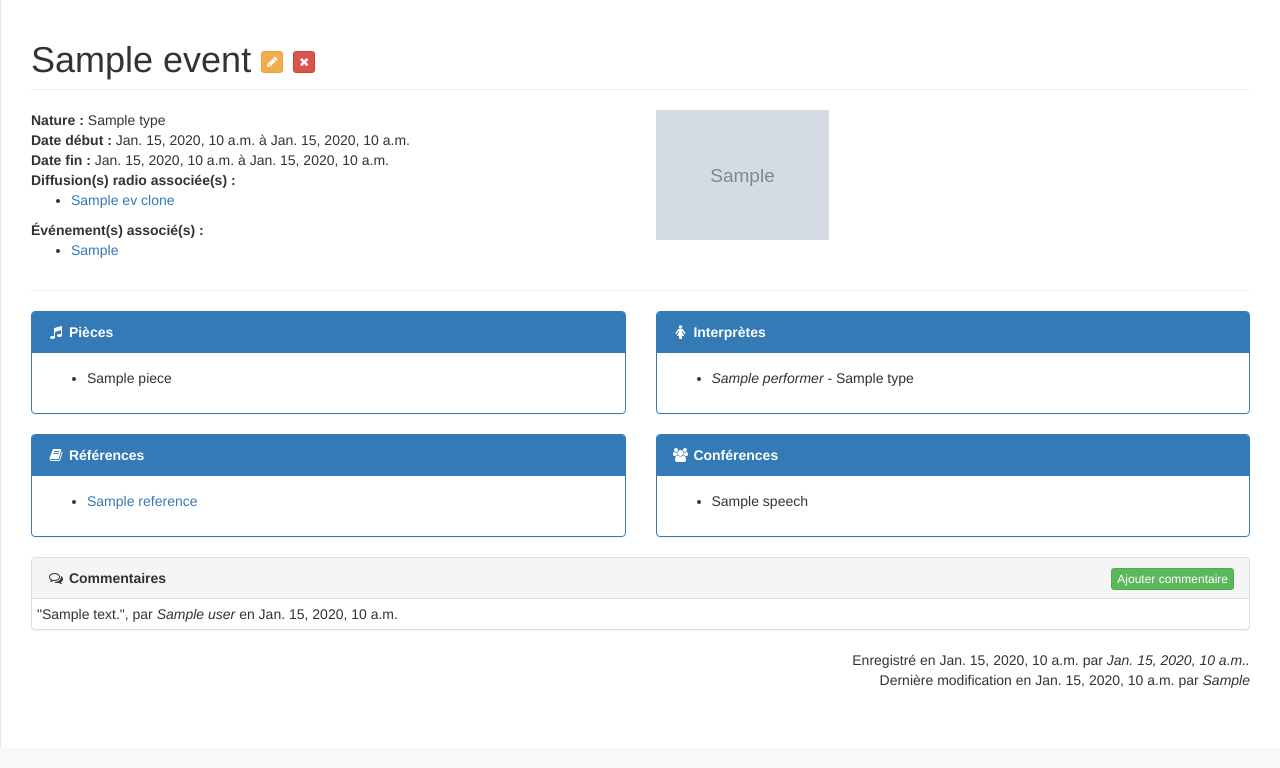
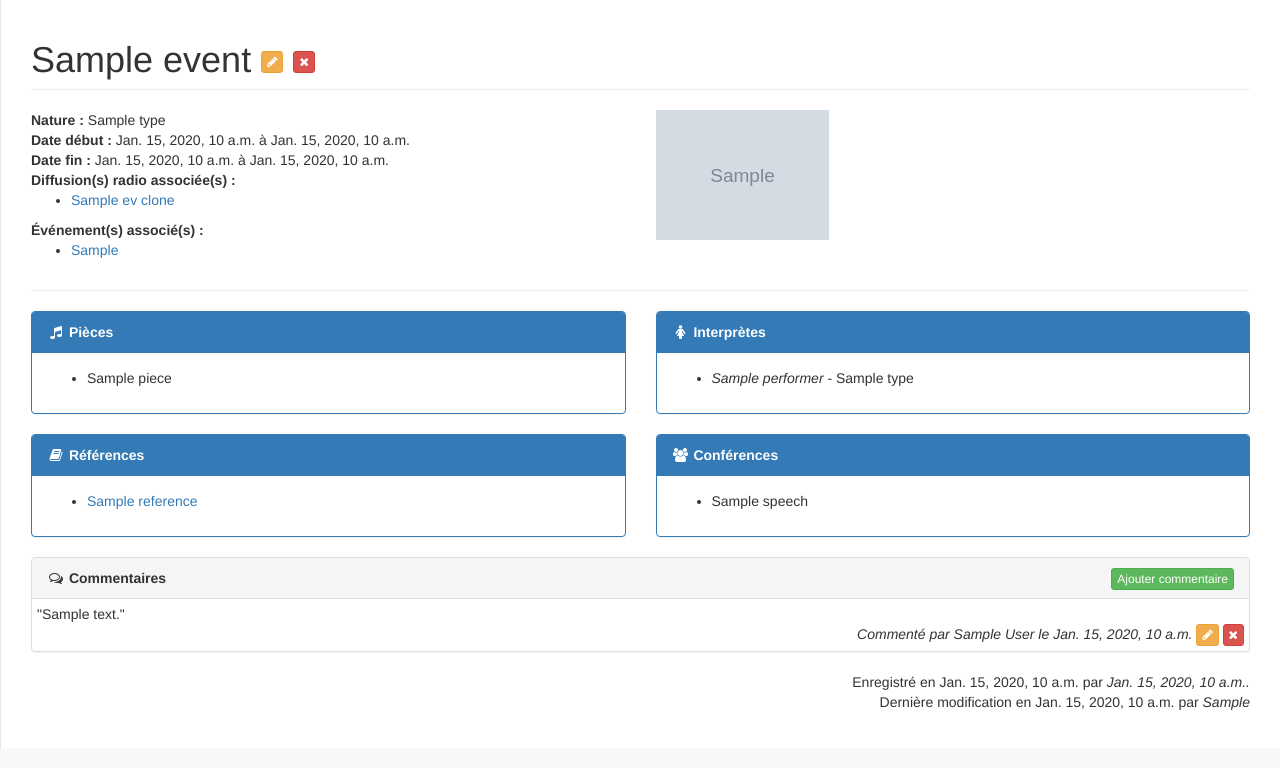
Before and after one commit to tiagovaz/mozartdb, a Django app: template mozartweb/templates/detail.html in a window 1280 px wide. Shown: the part 52-820 px from the top of the page. Run offline with Django 3.2, Linux system fonts and the light colour scheme; the template is opened without the code that fills it: most values are stand-ins (such as "Sample title", 1, 10 or a date in 2020); grey boxes marked "Sample" are stand-in pictures; some libraries are stand-ins or nearby versions.

Commit message:
Improve details.

```diff
--- a/mozartweb/static/sbadmin2/test.js
+++ b/mozartweb/static/sbadmin2/test.js
@@ -3,7 +3,8 @@
                "language": {
                    "lengthMenu": "Afficher _MENU_",
                    "zeroRecords": "Aucun résultat",
-                   "info": "Page _PAGE_ de _PAGES_",
+                   "info": "_START_ à _END_ d'un total de <b>_TOTAL_</b> resultáts trouvés",
+                   "infoFiltered":   "(filtrés de _MAX_ registres)",
                    "search":         "Rechercher :",
                    "infoEmpty": "No records available",
                    "infoFiltered": "(filtered from _MAX_ total records)",
--- a/mozartweb/templates/detail.html
+++ b/mozartweb/templates/detail.html
@@ -20,7 +20,7 @@
                     <a class="btn btn-xs btn-warning" href="JavaScript:newPopup('/admin/mozartweb/event/{{ event.id }}/change/?_popup=1');">
                     <i class="fa fa-pencil"></i>
                 </a>
-                <a class="btn btn-xs btn-danger" href="JavaScript:newPopup('/admin/mozartweb/event/{{ event.event.id }}/delete/?_popup=1');">
+                <a class="btn btn-xs btn-danger" href="JavaScript:newPopup('/admin/mozartweb/event/{{ event.id }}/delete/?_popup=1');">
                     <i class="fa fa-times"></i>
                 </a>
 		{% endif %}
@@ -153,8 +153,15 @@
                     {% for comment in event.comment.all %}
                     <tr>
                         <td>
-                            "{{comment.content}}", par <i>{{comment.user}}</i> en {{comment.created_date}}<br>
-
+                            "{{comment.content|safe}}"
+			<div class="text-right"> <i>Commenté par {{comment.user.first_name}} {{comment.user.last_name}} le {{comment.created_date}}</i>
+	                    <a class="btn btn-xs btn-warning" href="JavaScript:newPopup('/admin/mozartweb/comment/{{ comment.id }}/change/?_popup=1');">
+	                    <i class="fa fa-pencil"></i>
+       		            </a>
+                	    <a class="btn btn-xs btn-danger" href="JavaScript:newPopup('/admin/mozartweb/comment/{{ comment.id }}/delete/?_popup=1');">
+	                    <i class="fa fa-times"></i>
+        	            </a>
+			</div>
                         </td>
                     </tr>
                     {% endfor %}
--- a/mozartweb/templates/list.html
+++ b/mozartweb/templates/list.html
@@ -73,7 +73,7 @@
                     <a class="btn btn-xs btn-warning" href="JavaScript:newPopup('/admin/mozartweb/event/{{ event.id }}/change/?_popup=1');">
                     <i class="fa fa-pencil"></i>
                 </a>
-                <a class="btn btn-xs btn-danger" href="JavaScript:newPopup('/admin/mozartweb/event/{{ event.event.id }}/delete/?_popup=1');">
+                <a class="btn btn-xs btn-danger" href="JavaScript:newPopup('/admin/mozartweb/event/{{ event.id }}/delete/?_popup=1');">
                     <i class="fa fa-times"></i>
                 </a>
                 {% endif %}
@@ -100,7 +100,7 @@
                                     <td>{{ event.type|default:"" }}</td>
                                     <td>{{ event.start_date|date:"Y-m-d"  }}</td>
                                     <td>{{ event.end_date|date:"Y-m-d" }}</td>
-                                    <td>{{ event.created_on|date:"Y-m-d" }}</td>
+                                    <td>{{ event.created_on|date:"Y-m-d" }} par {{ event.created_by }}</td>
                                 </tr>
                                 {% endfor %}
                             </tbody>
```
Also changed, not shown: mozartweb/admin.py (+3 -4 lines), mozartweb/models.py (+2 -5 lines).
